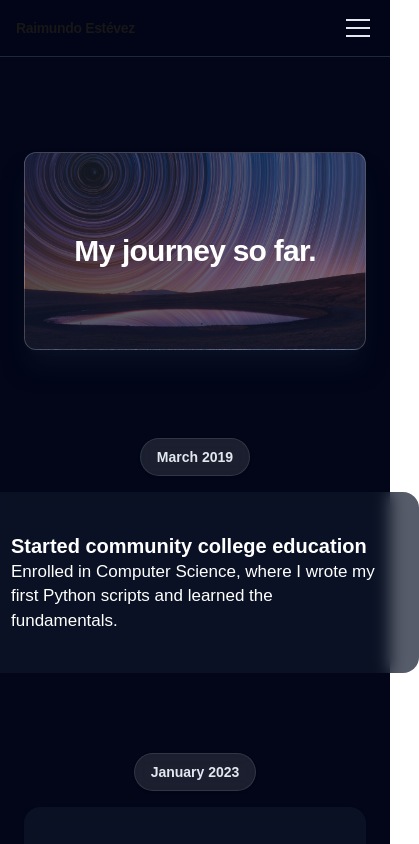
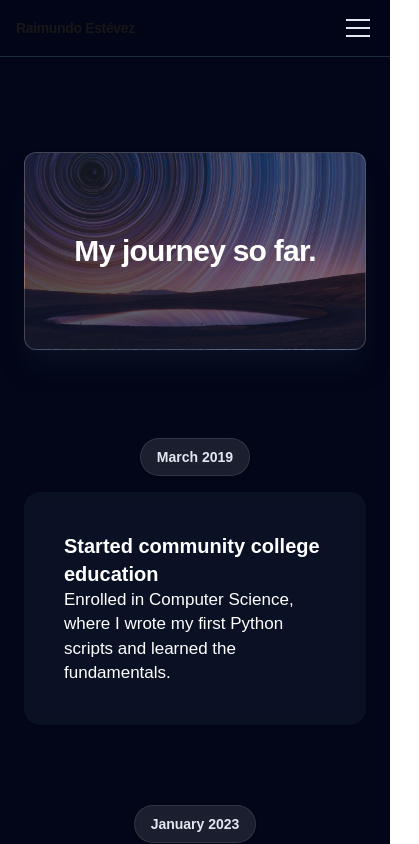
Before and after one commit to mnduees/my-resume, a Next.js app: page /my/timeline in a window 390 px wide. Shown: the top 844 px of the page, 419 px wide, since content can reach past the window. Built offline with nearby package versions, Linux system fonts and the light colour scheme.

Commit message:
fix: div width at timeline

```diff
--- a/app/my/timeline/page.tsx
+++ b/app/my/timeline/page.tsx
@@ -243,7 +243,7 @@ export default function ConnectedSections() {
                 ref={(el) => {
                   blocksRef.current[0] = el;
                 }}
-                className="order-2 md:order-1 relative z-10 min-w-md max-w-xl rounded-2xl bg-slate-900/70 p-10 backdrop-blur"
+                className="order-2 md:order-1 relative z-10 max-w-xl rounded-2xl bg-slate-900/70 p-10 backdrop-blur"
               >
                 <h2 className="text-xl font-semibold">
                   Started community college education
```
